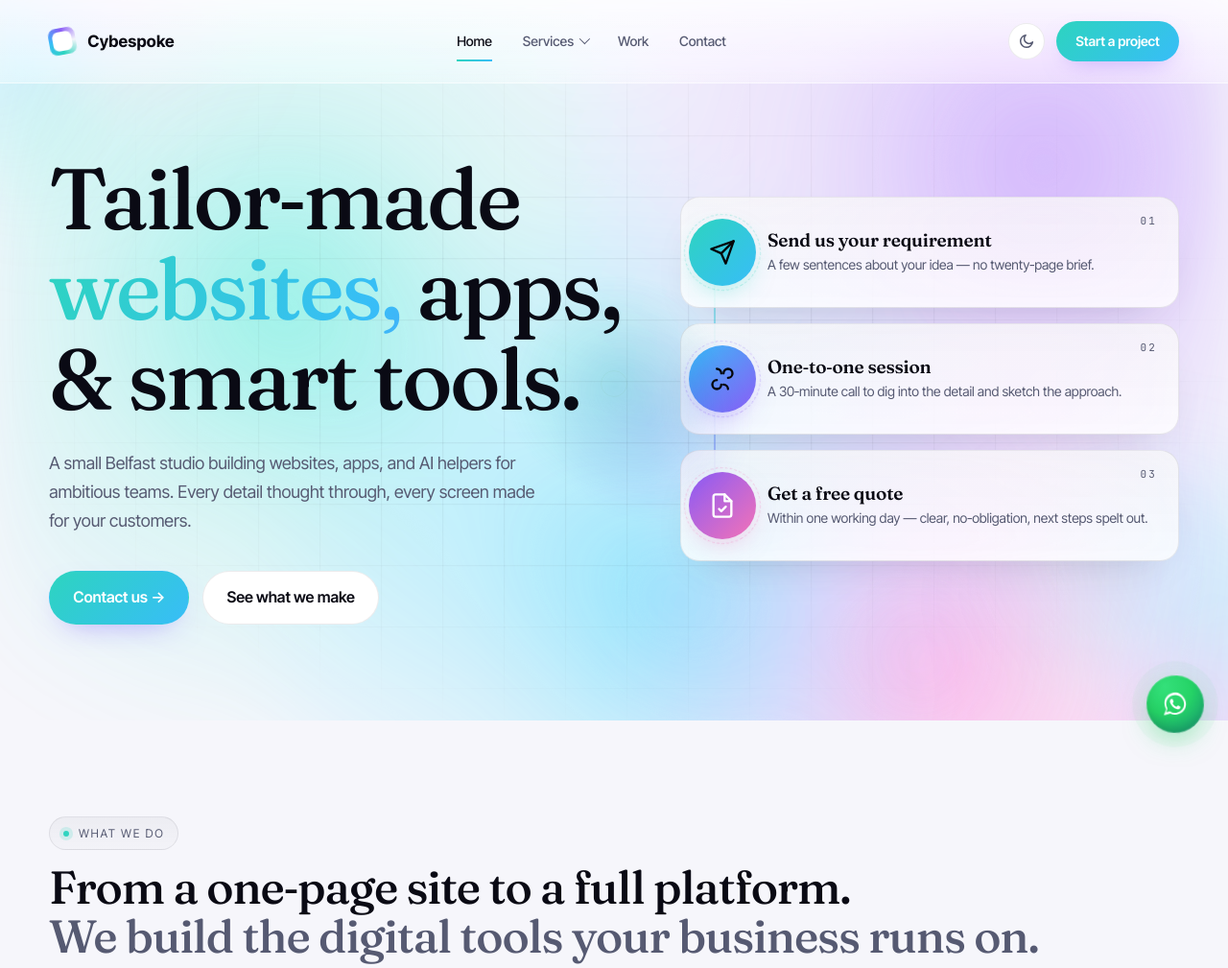
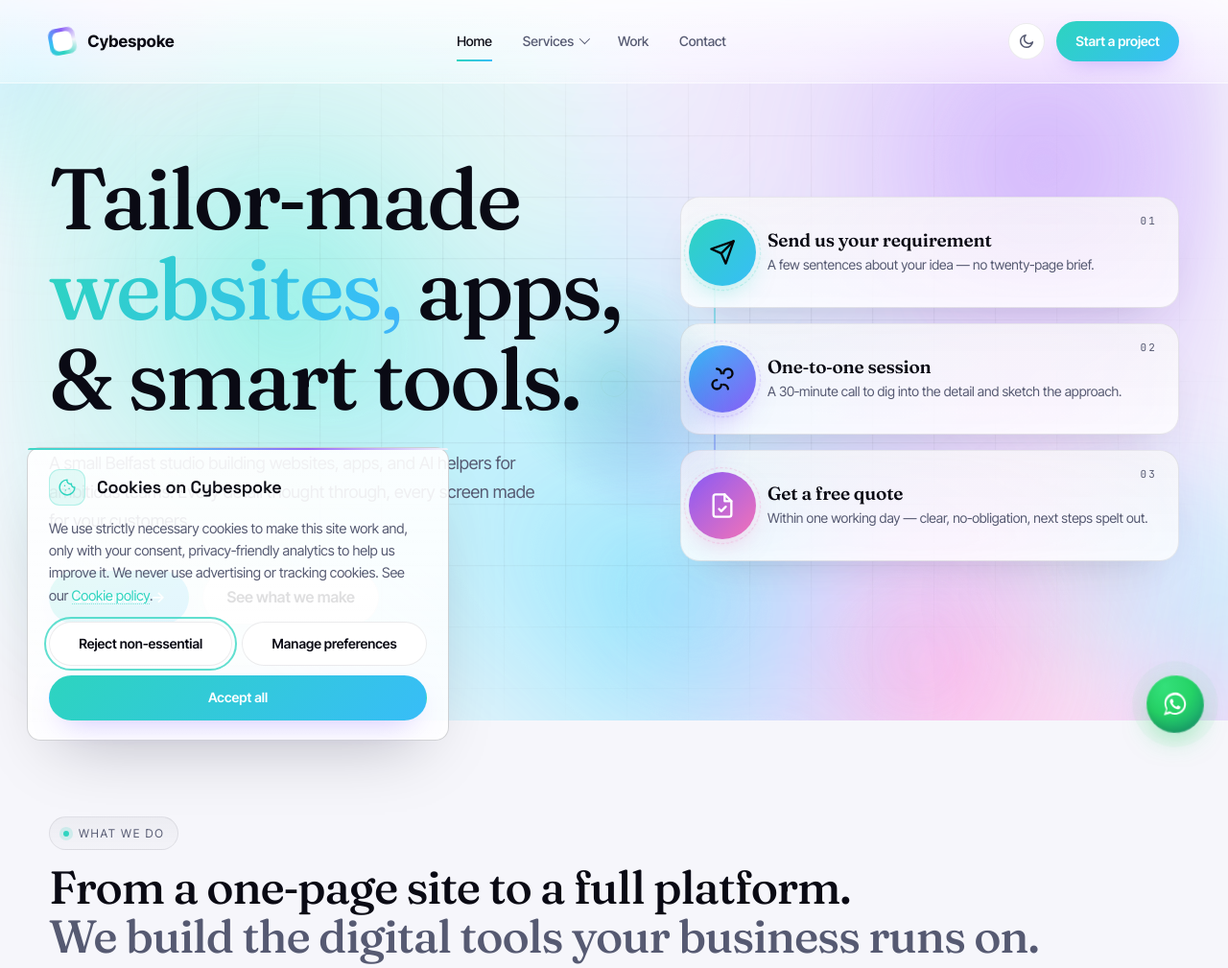
Before and after one commit to ehtesham-anwar/Cybespoke, a PHP site: page / in a window 1280 px wide. Shown: the top 1009 px of the page at 96% size. Run offline with PHP 8.4, Linux system fonts and the light colour scheme.

Commit message:
Add cookie consent banner with preferences
Add a site-wide, accessible cookie consent banner that the existing
cookie policy already described but that did not yet exist.

- components/cookie-consent.php: server-rendered banner markup, included
  via footer.php so it appears on every page.
- assets/js/global.js (cookieConsent): stores the choice in the
  cybespoke_consent cookie (12 months) mirrored in localStorage, supports
  Accept all / Reject non-essential / Manage preferences, honours Do Not
  Track for the analytics default, dispatches a cybespoke:consent event,
  and reopens from any [data-cookie-settings] trigger.
- assets/css/global.css: themed styling (light + dark) anchored
  bottom-left so it never collides with the WhatsApp FAB, with a
  reduced-motion fallback.
- footer.php: add a Cookie settings link to reopen the banner.

Co-Authored-By: Claude Opus 4.8 (1M context) <noreply@anthropic.com>
Claude-Session: https://claude.ai/code/session_01ButKKe4oFktTVQSieegbEV

```diff
--- a/assets/css/global.css
+++ b/assets/css/global.css
@@ -681,3 +681,165 @@ html.theme-fade *::before,
 html.theme-fade *::after {
   transition: background-color .5s var(--easing-soft), color .5s var(--easing-soft), border-color .5s var(--easing-soft), fill .5s var(--easing-soft), stroke .5s var(--easing-soft) !important;
 }
+
+/* =========================================================================
+   Cookie consent banner — components/cookie-consent.php + cookieConsent() in global.js
+   Anchored bottom-left so it never collides with the WhatsApp FAB (bottom-right).
+   ========================================================================= */
+.cookie-consent {
+  position: fixed;
+  left: clamp(16px, 3vw, 28px);
+  bottom: clamp(16px, 3vw, 28px);
+  z-index: 70;
+  width: min(440px, calc(100vw - 32px));
+}
+.cookie-consent[hidden] { display: none; }
+.cookie-consent__card {
+  position: relative;
+  padding: 22px 22px 20px;
+  border-radius: var(--radius);
+  background: linear-gradient(180deg, rgba(var(--panel-rgb), 0.92), rgba(var(--panel-rgb), 0.82));
+  border: 1px solid var(--line-strong);
+  box-shadow: var(--shadow-lift);
+  backdrop-filter: blur(16px) saturate(150%);
+  -webkit-backdrop-filter: blur(16px) saturate(150%);
+}
+/* Iridescent magpie hairline along the top edge */
+.cookie-consent__card::before {
+  content: "";
+  position: absolute; left: 0; right: 0; top: 0; height: 2px;
+  border-radius: var(--radius) var(--radius) 0 0;
+  background: linear-gradient(90deg, var(--accent), var(--accent-2), var(--accent-3), var(--accent-4));
+  opacity: 0.9;
+}
+.cookie-consent.is-in {
+  animation: cc-rise .5s var(--easing-spring) both;
+}
+@keyframes cc-rise {
+  from { opacity: 0; transform: translateY(24px) scale(0.98); }
+  to   { opacity: 1; transform: translateY(0)    scale(1); }
+}
+.cookie-consent.is-out {
+  animation: cc-sink .35s var(--easing-soft) both;
+}
+@keyframes cc-sink {
+  from { opacity: 1; transform: translateY(0)    scale(1); }
+  to   { opacity: 0; transform: translateY(24px) scale(0.98); }
+}
+
+.cookie-consent__head {
+  display: flex; align-items: center; gap: 12px;
+  margin-bottom: 12px;
+}
+.cookie-consent__icon {
+  display: inline-flex; align-items: center; justify-content: center;
+  width: 38px; height: 38px; flex: none;
+  border-radius: 11px;
+  color: var(--accent);
+  background: rgba(45, 212, 191, 0.12);
+  border: 1px solid rgba(45, 212, 191, 0.28);
+}
+.cookie-consent__icon svg { width: 20px; height: 20px; }
+.cookie-consent__head h2 {
+  font-family: "Space Grotesk", "Fraunces", serif;
+  font-size: 18px; font-weight: 600; letter-spacing: -0.01em;
+  color: var(--text);
+}
+.cookie-consent__text {
+  color: var(--muted);
+  font-size: 14.5px; line-height: 1.6;
+  margin-bottom: 16px;
+}
+.cookie-consent__text a {
+  color: var(--accent);
+  border-bottom: 1px dotted rgba(45, 212, 191, 0.5);
+}
+.cookie-consent__text a:hover { color: var(--accent-2); border-bottom-color: var(--accent-2); }
+
+/* Preferences (revealed via "Manage preferences") */
+.cookie-consent__prefs {
+  display: grid; gap: 10px;
+  margin-bottom: 16px;
+}
+.cookie-consent__prefs[hidden] { display: none; }
+.cookie-consent__option {
+  display: flex; align-items: center; justify-content: space-between; gap: 14px;
+  padding: 12px 14px;
+  border-radius: 12px;
+  background: var(--tint-soft);
+  border: 1px solid var(--line);
+}
+.cookie-consent__option.is-locked { opacity: 0.85; }
+.cookie-consent__option-text { display: grid; gap: 2px; }
+.cookie-consent__option-text strong {
+  font-size: 14px; font-weight: 600; color: var(--text);
+}
+.cookie-consent__option-text span {
+  font-size: 12.5px; color: var(--muted-soft); line-height: 1.45;
+}
+
+/* Toggle switch */
+.cc-switch { position: relative; display: inline-flex; flex: none; cursor: pointer; }
+.cc-switch input,
+.cc-switch__sr {
+  position: absolute; width: 1px; height: 1px; padding: 0; margin: -1px;
+  overflow: hidden; clip: rect(0 0 0 0); white-space: nowrap; border: 0;
+}
+.cc-switch__track {
+  position: relative; display: inline-block;
+  width: 42px; height: 24px; border-radius: 999px;
+  background: var(--tint-strong);
+  border: 1px solid var(--line-strong);
+  transition: background .3s var(--easing-soft), border-color .3s var(--easing-soft);
+}
+.cc-switch__thumb {
+  position: absolute; top: 2px; left: 2px;
+  width: 18px; height: 18px; border-radius: 999px;
+  background: var(--text);
+  transition: transform .3s var(--easing-spring), background .3s var(--easing-soft);
+}
+.cc-switch input:checked + .cc-switch__track {
+  background: linear-gradient(135deg, var(--accent), var(--accent-2));
+  border-color: transparent;
+}
+.cc-switch input:checked + .cc-switch__track .cc-switch__thumb {
+  transform: translateX(18px); background: #fff;
+}
+.cc-switch input:focus-visible + .cc-switch__track {
+  outline: 2px solid rgba(45, 212, 191, 0.75); outline-offset: 3px;
+}
+.cc-switch input:disabled + .cc-switch__track { cursor: not-allowed; }
+
+.cookie-consent__actions {
+  display: flex; flex-wrap: wrap; gap: 10px;
+}
+.cookie-consent__btn {
+  flex: 1 1 auto;
+  justify-content: center;
+  padding: 11px 16px;
+  font-size: 14px;
+  white-space: nowrap;
+}
+.cookie-consent__btn[hidden] { display: none; }
+
+@media (max-width: 480px) {
+  .cookie-consent { left: 12px; right: 12px; bottom: 12px; width: auto; }
+  .cookie-consent__btn { flex-basis: 100%; }
+}
+@media (prefers-reduced-motion: reduce) {
+  .cookie-consent.is-in,
+  .cookie-consent.is-out { animation: none; }
+}
+@media print {
+  .cookie-consent { display: none !important; }
+}
+
+/* Footer "Cookie settings" trigger — styled to match the legal link list */
+.footer__cookie-btn {
+  padding: 0;
+  font: inherit;
+  color: var(--muted);
+  cursor: pointer;
+  transition: color .2s var(--easing);
+}
+.footer__cookie-btn:hover { color: var(--text); }
--- a/assets/js/global.js
+++ b/assets/js/global.js
@@ -316,8 +316,143 @@
     });
   };
 
+  const cookieConsent = () => {
+    const banner = document.getElementById("cookie-consent");
+    const STORAGE_KEY = "cybespoke_consent";
+    const COOKIE_NAME = "cybespoke_consent";
+    const VERSION = 1;
+    const MAX_AGE = 60 * 60 * 24 * 365; // 12 months, in seconds
+
+    const readStored = () => {
+      // Cookie is the source of truth; localStorage is a resilient mirror.
+      let raw = null;
+      try {
+        const match = document.cookie.match(/(?:^|;\s*)cybespoke_consent=([^;]+)/);
+        if (match) raw = decodeURIComponent(match[1]);
+      } catch (_) {}
+      if (!raw) {
+        try { raw = localStorage.getItem(STORAGE_KEY); } catch (_) {}
+      }
+      if (!raw) return null;
+      try {
+        const parsed = JSON.parse(raw);
+        if (parsed && parsed.v === VERSION) return parsed;
+      } catch (_) {}
+      return null;
+    };
+
+    const persist = (consent) => {
+      const payload = JSON.stringify(consent);
+      try {
+        document.cookie =
+          COOKIE_NAME + "=" + encodeURIComponent(payload) +
+          ";path=/;max-age=" + MAX_AGE + ";SameSite=Lax";
+      } catch (_) {}
+      try { localStorage.setItem(STORAGE_KEY, payload); } catch (_) {}
+    };
+
+    const apply = (consent) => {
+      document.documentElement.setAttribute(
+        "data-consent-analytics",
+        consent.analytics ? "granted" : "denied"
+      );
+      // Other scripts can listen for this to (de)activate analytics loaders.
+      window.dispatchEvent(new CustomEvent("cybespoke:consent", { detail: consent }));
+    };
+
+    // No banner markup on the page — nothing to wire up, but still honour any
+    // previously stored choice so dependent scripts behave consistently.
+    const existing = readStored();
+    if (existing) apply(existing);
+    if (!banner) return;
+
+    const prefs = banner.querySelector(".cookie-consent__prefs");
+    const analyticsInput = banner.querySelector('[data-cookie-category="analytics"]');
+    const manageBtn = banner.querySelector('[data-cookie-action="manage"]');
+    const saveBtn = banner.querySelector('[data-cookie-action="save"]');
+    const prefersReducedMotion = prefersReduced;
+    let lastFocus = null;
+
+    const dnt = () => {
+      const v = navigator.doNotTrack || window.doNotTrack || navigator.msDoNotTrack;
+      return v === "1" || v === "yes";
+    };
+
+    const open = (showPrefs) => {
+      lastFocus = document.activeElement;
+      if (analyticsInput) {
+        const stored = readStored();
+        analyticsInput.checked = stored ? !!stored.analytics : !dnt();
+      }
+      togglePrefs(!!showPrefs);
+      banner.hidden = false;
+      banner.classList.remove("is-out");
+      if (!prefersReducedMotion) banner.classList.add("is-in");
+      const firstBtn = banner.querySelector(".cookie-consent__btn:not([hidden])");
+      if (firstBtn) firstBtn.focus();
+    };
+
+    const close = () => {
+      const finish = () => { banner.hidden = true; banner.classList.remove("is-out", "is-in"); };
+      if (prefersReducedMotion) { finish(); }
+      else {
+        banner.classList.remove("is-in");
+        banner.classList.add("is-out");
+        banner.addEventListener("animationend", finish, { once: true });
+      }
+      if (lastFocus && typeof lastFocus.focus === "function") {
+        try { lastFocus.focus(); } catch (_) {}
+      }
+    };
+
+    const togglePrefs = (show) => {
+      if (prefs) prefs.hidden = !show;
+      if (manageBtn) manageBtn.hidden = show;
+      if (saveBtn) saveBtn.hidden = !show;
+    };
+
+    const save = (analytics) => {
+      const consent = {
+        v: VERSION,
+        necessary: true,
+        analytics: !!analytics,
+        ts: new Date().toISOString(),
+      };
+      persist(consent);
+      apply(consent);
+      close();
+    };
+
+    banner.addEventListener("click", (e) => {
+      const trigger = e.target.closest("[data-cookie-action]");
+      if (!trigger) return;
+      const action = trigger.getAttribute("data-cookie-action");
+      if (action === "accept") save(true);
+      else if (action === "reject") save(false);
+      else if (action === "manage") togglePrefs(true);
+      else if (action === "save") save(analyticsInput ? analyticsInput.checked : false);
+    });
+
+    banner.addEventListener("keydown", (e) => {
+      // Esc dismisses without consenting to optional cookies (treated as reject).
+      if (e.key === "Escape") save(false);
+    });
+
+    // Footer / in-page "Cookie settings" links reopen the banner.
+    document.querySelectorAll("[data-cookie-settings]").forEach((el) => {
+      el.addEventListener("click", (e) => {
+        e.preventDefault();
+        open(true);
+      });
+    });
+
+    // First visit (no stored choice): show the banner.
+    if (!existing) open(false);
+  };
+
   document.addEventListener("DOMContentLoaded", () => {
     themeToggle();
+    cookieConsent();
     reveal();
     cursorGlow();
     navScroll();
--- /dev/null
+++ b/components/cookie-consent.php
@@ -0,0 +1,63 @@
+<?php
+/**
+ * Cookie consent banner.
+ * Server-rendered markup; behaviour lives in assets/js/global.js (cookieConsent()),
+ * styling in assets/css/global.css. Included site-wide via footer.php.
+ *
+ * The banner stays hidden (and inert) until JS decides whether consent is needed,
+ * so visitors who have already chosen never see a flash of it.
+ */
+?>
+<div class="cookie-consent" id="cookie-consent" role="dialog" aria-modal="false"
+     aria-labelledby="cookie-consent-title" aria-describedby="cookie-consent-desc" hidden>
+  <div class="cookie-consent__card">
+    <div class="cookie-consent__head">
+      <span class="cookie-consent__icon" aria-hidden="true">
+        <svg viewBox="0 0 24 24" fill="none" stroke="currentColor" stroke-width="1.7" stroke-linecap="round" stroke-linejoin="round">
+          <path d="M12 2.5a9.5 9.5 0 1 0 9.5 9.5 4 4 0 0 1-4.2-4.6A4 4 0 0 1 12 2.5z"/>
+          <circle cx="9" cy="10" r="0.9" fill="currentColor" stroke="none"/>
+          <circle cx="14.5" cy="13.5" r="0.9" fill="currentColor" stroke="none"/>
+          <circle cx="10" cy="15.5" r="0.7" fill="currentColor" stroke="none"/>
+        </svg>
+      </span>
+      <h2 id="cookie-consent-title">Cookies on Cybespoke</h2>
+    </div>
+
+    <p id="cookie-consent-desc" class="cookie-consent__text">
+      We use strictly necessary cookies to make this site work and, only with your consent,
+      privacy‑friendly analytics to help us improve it. We never use advertising or tracking cookies.
+      See our <a href="/cookies.php">Cookie policy</a>.
+    </p>
+
+    <div class="cookie-consent__prefs" hidden>
+      <div class="cookie-consent__option is-locked">
+        <span class="cookie-consent__option-text">
+          <strong>Strictly necessary</strong>
+          <span>Required for the site to function. Always on.</span>
+        </span>
+        <label class="cc-switch" aria-hidden="true">
+          <input type="checkbox" checked disabled>
+          <span class="cc-switch__track"><span class="cc-switch__thumb"></span></span>
+        </label>
+      </div>
+      <div class="cookie-consent__option">
+        <span class="cookie-consent__option-text">
+          <strong>Analytics</strong>
+          <span>Anonymous, aggregated usage stats. No cross‑site tracking.</span>
+        </span>
+        <label class="cc-switch">
+          <span class="cc-switch__sr">Allow analytics cookies</span>
+          <input type="checkbox" data-cookie-category="analytics">
+          <span class="cc-switch__track"><span class="cc-switch__thumb"></span></span>
+        </label>
+      </div>
+    </div>
+
+    <div class="cookie-consent__actions">
+      <button type="button" class="btn btn--ghost cookie-consent__btn" data-cookie-action="reject">Reject non‑essential</button>
+      <button type="button" class="btn btn--ghost cookie-consent__btn" data-cookie-action="manage">Manage preferences</button>
+      <button type="button" class="btn btn--primary cookie-consent__btn" data-cookie-action="accept">Accept all</button>
+      <button type="button" class="btn btn--primary cookie-consent__btn cookie-consent__save" data-cookie-action="save" hidden>Save preferences</button>
+    </div>
+  </div>
+</div>
--- a/footer.php
+++ b/footer.php
@@ -41,6 +41,7 @@
         <li><a href="/cookies.php">Cookie policy</a></li>
         <li><a href="/terms.php">Terms of use</a></li>
         <li><a href="/accessibility.php">Accessibility</a></li>
+        <li><button type="button" class="footer__cookie-btn" data-cookie-settings>Cookie settings</button></li>
       </ul>
     </div>
   </div>
@@ -49,3 +50,4 @@
     <span>Crafted in Belfast.</span>
   </div>
 </footer>
+<?php include __DIR__ . '/components/cookie-consent.php'; ?>
```
